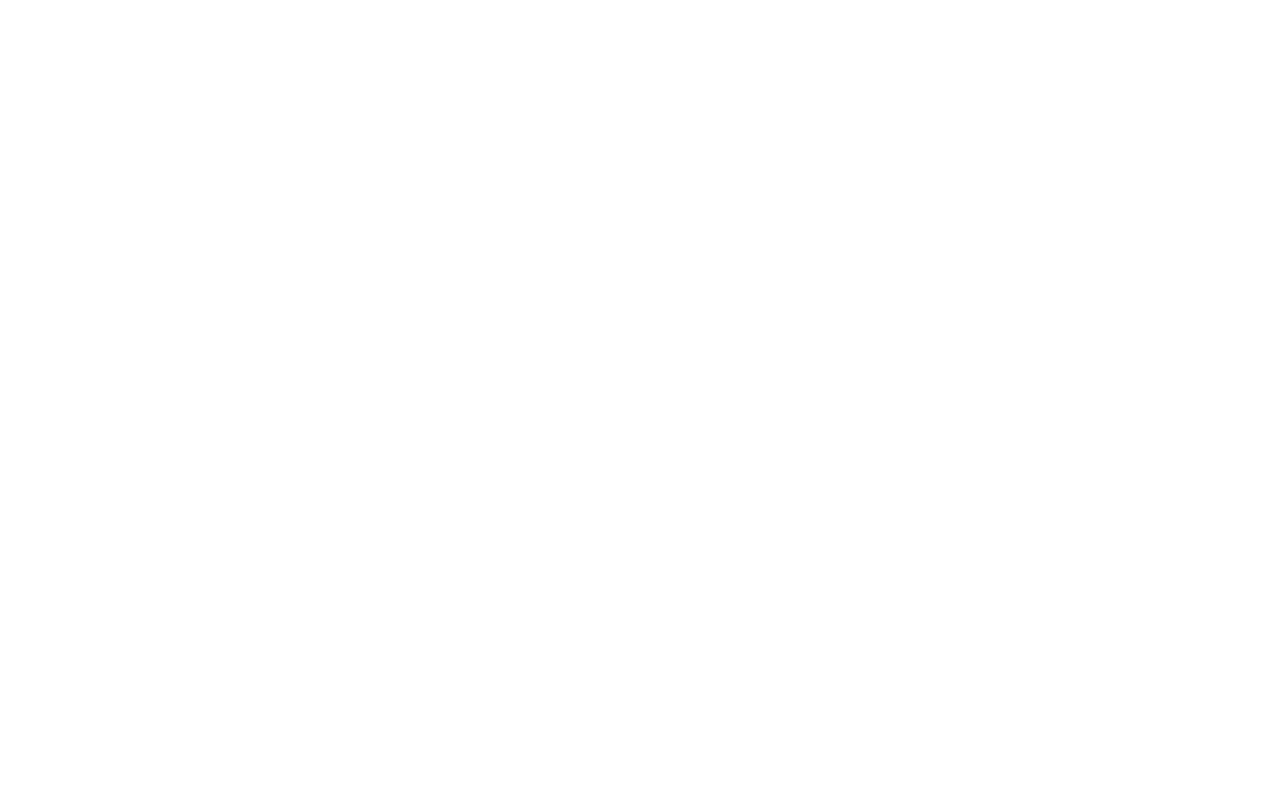
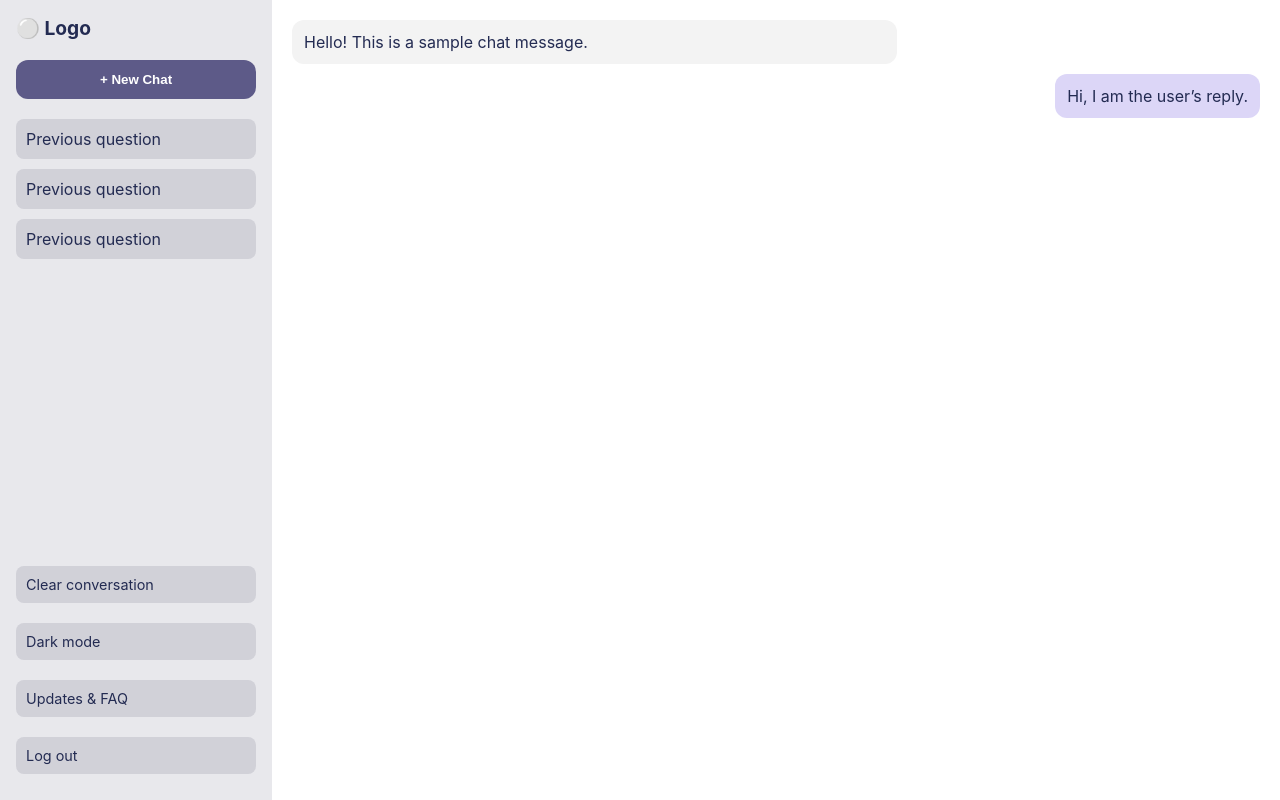
Before and after one commit to vali-maleki/ladyjustice, a React (Create React App) app: page /dashboard in a window 1280 px wide. Before the commit this address had no page. Built offline with nearby package versions, Linux system fonts and the light colour scheme; sample sign-in values are in the browser's storage.

Commit message:
latest update

```diff
--- a/src/App.tsx
+++ b/src/App.tsx
@@ -1,5 +1,7 @@
+import React, { ReactNode } from "react";
 import { GlobalStyle } from "./GlobalStyle";
-import { BrowserRouter as Router, Routes, Route } from "react-router-dom";
+import { BrowserRouter as Router, Routes, Route, Navigate } from "react-router-dom";
+
 import Header from "./components/Header/Header";
 import HeroSection from "./components/HeroSection/HeroSection";
 import SignupPromo from "./components/SignupPromo/SignupPromo";
@@ -15,7 +17,7 @@
 import LoginPage from "./components/LoginPage/LoginPage";
 import Signup from "./components/signup/signup";
 import Getstarted from "./components/Getstarted/Getstarted";
-
+import Dashboard from "./components/Dashboard";   // ✅ fixed import
 
 function MainLanding() {
   return (
@@ -32,6 +34,14 @@
   );
 }
 
+// ✅ Protected route wrapper
+function ProtectedRoute({ children }: { children: ReactNode }) {
+  const token = localStorage.getItem("token");
+  if (!token) {
+    return <Navigate to="/login" replace />;
+  }
+  return <>{children}</>;
+}
 
 function App() {
   return (
@@ -40,6 +50,7 @@
       <Router>
         <Routes>
           <Route path="/" element={<MainLanding />} />
+
           <Route
             path="/contact"
             element={
@@ -50,6 +61,7 @@
               </>
             }
           />
+
           <Route
             path="/faq"
             element={
@@ -60,6 +72,7 @@
               </>
             }
           />
+
           <Route
             path="/pricing"
             element={
@@ -70,6 +83,7 @@
               </>
             }
           />
+
           <Route
             path="/subscribe"
             element={
@@ -80,16 +94,9 @@
               </>
             }
           />
-          <Route
-            path="/login"
-            element={
-              <>
-                <Header />
-                <LoginPage />
-                <Footer />
-              </>
-            }
-          />
+
+          <Route path="/login" element={<LoginPage />} />
+
           <Route
             path="/get-started"
             element={
@@ -100,6 +107,7 @@
               </>
             }
           />
+
           <Route
             path="/signup"
             element={
@@ -110,6 +118,16 @@
               </>
             }
           />
+
+          {/* ✅ Protected Dashboard route */}
+          <Route
+            path="/dashboard"
+            element={
+              <ProtectedRoute>
+                <Dashboard />
+              </ProtectedRoute>
+            }
+          />
         </Routes>
       </Router>
     </>
--- /dev/null
+++ b/src/components/Dashboard.tsx
@@ -0,0 +1,107 @@
+import React from "react";
+import styled from "styled-components";
+import { useNavigate } from "react-router-dom";
+
+const Container = styled.div`
+  display: flex;
+  min-height: 100vh;
+  background: #f9f9fb;
+`;
+
+const Sidebar = styled.div`
+  width: 240px;
+  background: #e8e8ec;
+  display: flex;
+  flex-direction: column;
+  padding: 16px;
+`;
+
+const Logo = styled.div`
+  font-size: 1.2rem;
+  font-weight: bold;
+  margin-bottom: 20px;
+`;
+
+const Button = styled.button`
+  background: #5d5a88;
+  color: white;
+  border: none;
+  padding: 12px;
+  margin-bottom: 20px;
+  border-radius: 12px;
+  cursor: pointer;
+  font-weight: 600;
+  &:hover {
+    background: #474562;
+  }
+`;
+
+const SidebarItem = styled.div`
+  padding: 10px;
+  background: #d1d1d8;
+  margin-bottom: 10px;
+  border-radius: 8px;
+  cursor: pointer;
+`;
+
+const Spacer = styled.div`
+  flex-grow: 1;
+`;
+
+const SidebarFooter = styled.div`
+  font-size: 0.9rem;
+  margin-top: 20px;
+  display: flex;
+  flex-direction: column;
+  gap: 10px;
+`;
+
+const ChatArea = styled.div`
+  flex-grow: 1;
+  background: white;
+  padding: 20px;
+  display: flex;
+  flex-direction: column;
+`;
+
+const Message = styled.div`
+  background: #f3f3f3;
+  padding: 12px;
+  border-radius: 12px;
+  margin-bottom: 10px;
+  max-width: 60%;
+`;
+
+export default function Dashboard() {
+  const navigate = useNavigate();
+
+  const handleLogout = () => {
+    localStorage.removeItem("token");
+    navigate("/login");
+  };
+
+  return (
+    <Container>
+      <Sidebar>
+        <Logo>⚪ Logo</Logo>
+        <Button>+ New Chat</Button>
+        <SidebarItem>Previous question</SidebarItem>
+        <SidebarItem>Previous question</SidebarItem>
+        <SidebarItem>Previous question</SidebarItem>
+        <Spacer />
+        <SidebarFooter>
+          <SidebarItem>Clear conversation</SidebarItem>
+          <SidebarItem>Dark mode</SidebarItem>
+          <SidebarItem>Updates & FAQ</SidebarItem>
+          <SidebarItem onClick={handleLogout}>Log out</SidebarItem>
+        </SidebarFooter>
+      </Sidebar>
+      <ChatArea>
+        <Message>Hello! This is a sample chat message.</Message>
+        <Message style={{ alignSelf: "flex-end", background: "#dcd6f7" }}>
+          Hi, I am the user’s reply.
+        </Message>
+      </ChatArea>
+    </Container>
+  );
+}
--- a/src/components/LoginPage/LoginPage.tsx
+++ b/src/components/LoginPage/LoginPage.tsx
@@ -1,7 +1,6 @@
 import React from "react";
 import styled from "styled-components";
-import { Link } from "react-router-dom";
-//import logoImg from "../assets/5_No_background.png";
+import { Link, useNavigate } from "react-router-dom";
 
 const Container = styled.div`
   min-height: 100vh;
@@ -10,11 +9,6 @@
   flex-direction: column;
   align-items: center;
   justify-content: center;
-`;
-
-const LogoImg = styled.img`
-  height: 170px;
-  margin-bottom: 20px;
 `;
 
 const Title = styled.h1`
@@ -106,19 +100,21 @@
 `;
 
 export default function LoginPage() {
+  const navigate = useNavigate();
+
   // --- Login form handler ---
   const handleSubmit = async (e: React.FormEvent<HTMLFormElement>) => {
     e.preventDefault();
     const form = e.target as HTMLFormElement;
 
     const payload = {
-      email: (form.elements.namedItem('email') as HTMLInputElement).value,
-      password: (form.elements.namedItem('password') as HTMLInputElement).value,
+      email: (form.elements.namedItem("email") as HTMLInputElement).value,
+      password: (form.elements.namedItem("password") as HTMLInputElement).value,
     };
 
-    const res = await fetch('http://localhost:4000/api/auth/login', {
-      method: 'POST',
-      headers: { 'Content-Type': 'application/json' },
+    const res = await fetch("http://localhost:4000/api/auth/login", {
+      method: "POST",
+      headers: { "Content-Type": "application/json" },
       body: JSON.stringify(payload),
     });
 
@@ -127,12 +123,11 @@
       alert(data.error || "Login failed");
       return;
     }
-    localStorage.setItem('token', data.token);
-    alert("Login successful!");
-    // Optionally, add code to redirect user here
+
+    localStorage.setItem("token", data.token);
+    navigate("/dashboard"); // ✅ redirect after login
   };
 
-  // --- JSX UI ---
   return (
     <Container>
       <LogoBlock>
@@ -148,14 +143,17 @@
             <input type="checkbox" />
             Remember Me
           </CheckboxLabel>
-          <Link to="/forgot-password" style={{ color: "#bab6d2", textDecoration: "none" }}>
+          <Link
+            to="/forgot-password"
+            style={{ color: "#bab6d2", textDecoration: "none" }}
+          >
             Forget Password ?
           </Link>
         </Row>
         <Button type="submit">LOGIN</Button>
       </Form>
       <FooterText>
-        Dont have an account?
+        Don’t have an account?
         <SignUpLink to="/signup">Sign Up</SignUpLink>
       </FooterText>
     </Container>
```
